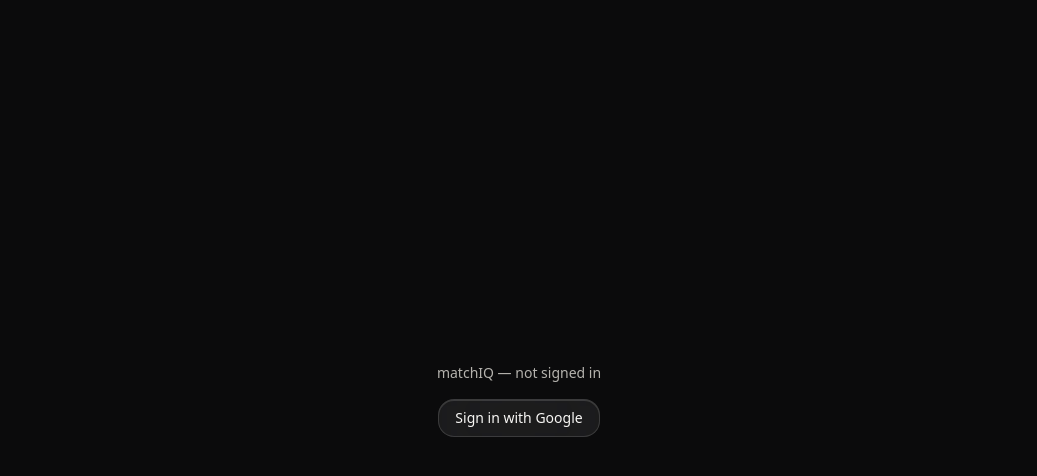
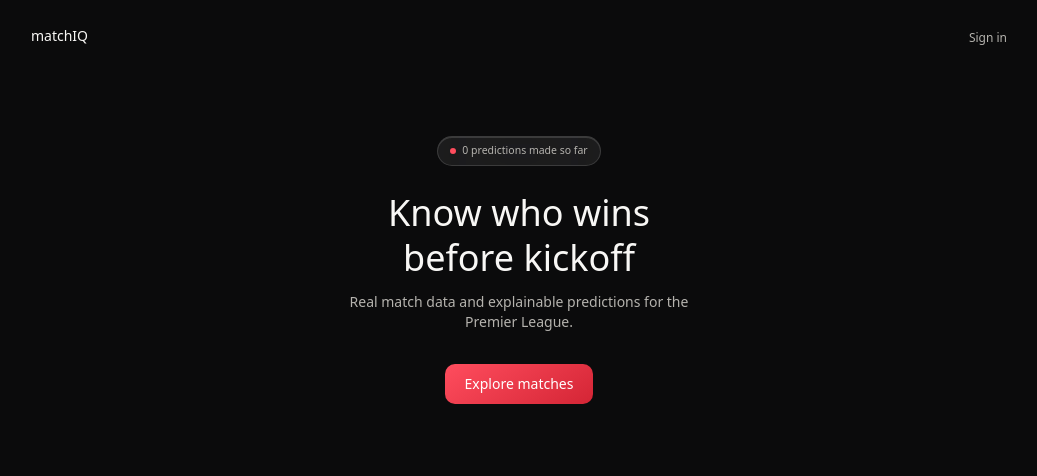
Before and after one commit to vanshsrivastv/football-analytics-platform, a Next.js app: page / in a window 1280 px wide. Shown: the top 476 px of the page, without its empty margins (121-1158 px from the left). Built offline with nearby package versions, Linux system fonts and the light colour scheme; no server answers; the database is empty.

Commit message:
checkpoint: restore matches list and detail pages after file mix-up

```diff
--- a/package.json
+++ b/package.json
@@ -15,6 +15,7 @@
     "@auth/prisma-adapter": "^2.11.2",
     "@prisma/client": "^6.19.3",
     "dotenv": "^17.4.2",
+    "framer-motion": "^12.42.2",
     "geist": "^1.7.2",
     "next": "16.2.10",
     "next-auth": "^5.0.0-beta.31",
--- a/src/app/matches/[matchId]/page.tsx
+++ b/src/app/matches/[matchId]/page.tsx
@@ -1,93 +1,72 @@
-import Link from "next/link";
+import { notFound } from "next/navigation";
 import { prisma } from "@/shared/lib/prisma";
-import { MatchCard } from "@/shared/components/MatchCard";
-import { MatchStatus } from "@prisma/client";
+import { auth } from "@/shared/lib/auth";
+import { TeamCrest } from "@/shared/components/TeamCrest";
+import { ScoreDisplay } from "@/shared/components/ScoreDisplay";
+import { ProbabilityBar } from "@/shared/components/ProbabilityBar";
+import { FavoriteButton } from "@/features/favorites/components/FavoriteButton";
+import { activePredictor } from "@/features/predictions/engine";
 
-const statusMap: Record<string, MatchStatus> = {
-  live: MatchStatus.LIVE,
-  upcoming: MatchStatus.SCHEDULED,
-  finished: MatchStatus.FINISHED,
-};
+export default async function MatchDetailPage({
+  params,
+}: {
+  params: Promise<{ matchId: string }>;
+}) {
+  const { matchId } = await params;
+  const session = await auth();
 
-const tabs = [
-  { key: "live", label: "Live" },
-  { key: "upcoming", label: "Upcoming" },
-  { key: "finished", label: "Finished" },
-];
-
-export default async function MatchesPage({
-  searchParams,
-}: {
-  searchParams: Promise<{ status?: string; team?: string }>;
-}) {
-  const params = await searchParams;
-  const activeTab = params.status ?? "upcoming";
-  const status = statusMap[activeTab] ?? MatchStatus.SCHEDULED;
-  const teamId = params.team;
-
-  const matches = await prisma.match.findMany({
-    where: {
-      status,
-      ...(teamId ? { OR: [{ homeTeamId: teamId }, { awayTeamId: teamId }] } : {}),
-    },
+  const match = await prisma.match.findUnique({
+    where: { id: matchId },
     include: {
       homeTeam: true,
       awayTeam: true,
       season: { include: { competition: true } },
+      statistics: true,
     },
-    orderBy: { kickoff: "asc" },
   });
 
-  return (
-    <main className="min-h-screen p-8">
-      <h1 className="text-lg text-[var(--color-text-primary)] mb-4">Matches</h1>
+  if (!match) {
+    notFound();
+  }
 
-      <div className="flex gap-5 mb-6 text-sm">
-        {tabs.map((tab) => (
-          <Link
-            key={tab.key}
-            href={`/matches?status=${tab.key}${teamId ? `&team=${teamId}` : ""}`}
-            className={
-              tab.key === activeTab
-                ? "text-[var(--color-accent)]"
-                : "text-[var(--color-text-secondary)]"
-            }
-          >
-            {tab.label}
-          </Link>
-        ))}
-      </div>
+  const favoritedTeamIds = session?.user?.id
+    ? (
+        await prisma.favorite.findMany({
+          where: {
+            userId: session.user.id,
+            teamId: { in: [match.homeTeamId, match.awayTeamId] },
+          },
+        })
+      ).map((f) => f.teamId)
+    : [];
 
-      {teamId && (
-        <Link
-          href={`/matches?status=${activeTab}`}
-          className="inline-block mb-4 text-[11px] text-[var(--color-text-muted)]"
-        >
-          ✕ clear team filter
-        </Link>
-      )}
+  const headToHead = await prisma.match.findMany({
+    where: {
+      id: { not: match.id },
+      OR: [
+        { homeTeamId: match.homeTeamId, awayTeamId: match.awayTeamId },
+        { homeTeamId: match.awayTeamId, awayTeamId: match.homeTeamId },
+      ],
+    },
+    orderBy: { kickoff: "desc" },
+    take: 5,
+    include: { homeTeam: true, awayTeam: true },
+  });
 
-      {matches.length === 0 ? (
-        <p className="text-[var(--color-text-muted)] text-sm">
-          No {activeTab} matches right now.
-        </p>
-      ) : (
-        <div className="flex flex-wrap gap-4">
-          {matches.map((match) => (
-            <Link key={match.id} href={`/matches/${match.id}`}>
-              <MatchCard
-                competitionLabel={match.season.competition.name}
-                homeTeamName={match.homeTeam.name}
-                awayTeamName={match.awayTeam.name}
-                homeCrestUrl={match.homeTeam.crestUrl}
-                awayCrestUrl={match.awayTeam.crestUrl}
-                homeScore={match.homeScore}
-                awayScore={match.awayScore}
-              />
-            </Link>
-          ))}
-        </div>
-      )}
-    </main>
-  );
-}
+  const [homeStanding, awayStanding] = await Promise.all([
+    prisma.standing.findFirst({
+      where: { teamId: match.homeTeamId, seasonId: match.seasonId },
+    }),
+    prisma.standing.findFirst({
+      where: { teamId: match.awayTeamId, seasonId: match.seasonId },
+    }),
+  ]);
+
+  const headToHeadSummary = headToHead.reduce(
+    (acc, m) => {
+      if (m.homeScore === null || m.awayScore === null) {
+        return acc;
+      }
+      const homeWasOurHomeTeam = m.homeTeamId === match.homeTeamId;
+      if (m.homeScore === m.awayScore) {
+        acc.draws =
--- a/src/app/matches/page.tsx
+++ b/src/app/matches/page.tsx
@@ -18,14 +18,18 @@ const tabs = [
 export default async function MatchesPage({
   searchParams,
 }: {
-  searchParams: Promise<{ status?: string }>;
+  searchParams: Promise<{ status?: string; team?: string }>;
 }) {
   const params = await searchParams;
   const activeTab = params.status ?? "upcoming";
   const status = statusMap[activeTab] ?? MatchStatus.SCHEDULED;
+  const teamId = params.team;
 
   const matches = await prisma.match.findMany({
-    where: { status },
+    where: {
+      status,
+      ...(teamId ? { OR: [{ homeTeamId: teamId }, { awayTeamId: teamId }] } : {}),
+    },
     include: {
       homeTeam: true,
       awayTeam: true,
@@ -42,7 +46,7 @@ export default async function MatchesPage({
         {tabs.map((tab) => (
           <Link
             key={tab.key}
-            href={`/matches?status=${tab.key}`}
+            href={`/matches?status=${tab.key}${teamId ? `&team=${teamId}` : ""}`}
             className={
               tab.key === activeTab
                 ? "text-[var(--color-accent)]"
@@ -53,6 +57,15 @@ export default async function MatchesPage({
           </Link>
         ))}
       </div>
+
+      {teamId && (
+        <Link
+          href={`/matches?status=${activeTab}`}
+          className="inline-block mb-4 text-[11px] text-[var(--color-text-muted)]"
+        >
+          ✕ clear team filter
+        </Link>
+      )}
 
       {matches.length === 0 ? (
         <p className="text-[var(--color-text-muted)] text-sm">
@@ -67,14 +80,4 @@ export default async function MatchesPage({
                 homeTeamName={match.homeTeam.name}
                 awayTeamName={match.awayTeam.name}
                 homeCrestUrl={match.homeTeam.crestUrl}
-                awayCrestUrl={match.awayTeam.crestUrl}
-                homeScore={match.homeScore}
-                awayScore={match.awayScore}
-              />
-            </Link>
-          ))}
-        </div>
-      )}
-    </main>
-  );
-}
+                awayCrestUrl={match.awayT
--- a/src/app/page.tsx
+++ b/src/app/page.tsx
@@ -1,37 +1,31 @@
 import { auth, signIn, signOut } from "@/shared/lib/auth";
+import { prisma } from "@/shared/lib/prisma";
+import { Hero } from "@/features/marketing/components/Hero";
 
 export default async function HomePage() {
   const session = await auth();
+  const predictionCount = await prisma.prediction.count();
 
   return (
-    <main className="min-h-screen flex flex-col items-center justify-center gap-4">
-      <p className="text-[var(--color-text-secondary)] text-sm">
-        matchIQ — {session ? `signed in as ${session.user?.name}` : "not signed in"}
-      </p>
-
+    <main className="min-h-screen">
+      <nav className="flex justify-between items-center p-6 max-w-5xl mx-auto">
+        <span className="text-sm text-[var(--color-text-primary)] font-medium">matchIQ</span>
         {session ? (
-        <form
-          action={async () => {
-            "use server";
-            await signOut();
-          }}
-        >
-          <button className="glass px-4 py-2 text-sm text-[var(--color-text-primary)]">
+          <form action={async () => { "use server"; await signOut(); }}>
+            <button className="text-xs text-[var(--color-text-secondary)]">
               Sign out
             </button>
           </form>
         ) : (
-        <form
-          action={async () => {
-            "use server";
-            await signIn("google");
-          }}
-        >
-          <button className="glass px-4 py-2 text-sm text-[var(--color-text-primary)]">
-            Sign in with Google
+          <form action={async () => { "use server"; await signIn("google"); }}>
+            <button className="text-xs text-[var(--color-text-secondary)]">
+              Sign in
             </button>
           </form>
         )}
+      </nav>
+
+      <Hero predictionCount={predictionCount} />
     </main>
   );
 }
--- /dev/null
+++ b/src/features/marketing/components/Hero.tsx
@@ -0,0 +1,56 @@
+"use client";
+
+import { motion } from "framer-motion";
+import Link from "next/link";
+
+export function Hero({ predictionCount }: { predictionCount: number }) {
+  return (
+    <div className="flex flex-col items-center text-center px-6 pt-16 pb-12">
+      <motion.div
+        initial={{ opacity: 0, y: 14 }}
+        animate={{ opacity: 1, y: 0 }}
+        transition={{ duration: 0.5 }}
+        className="glass inline-flex items-center gap-1.5 px-3 py-1.5 rounded-full mb-6"
+      >
+        <span className="w-1.5 h-1.5 rounded-full bg-[var(--color-accent)]" />
+        <span className="text-[10.5px] text-[var(--color-text-secondary)]">
+          {predictionCount} predictions made so far
+        </span>
+      </motion.div>
+
+      <motion.h1
+        initial={{ opacity: 0, y: 14 }}
+        animate={{ opacity: 1, y: 0 }}
+        transition={{ duration: 0.5, delay: 0.1 }}
+        className="text-4xl font-medium text-[var(--color-text-primary)] leading-tight mb-3"
+      >
+        Know who wins
+        <br />
+        before kickoff
+      </motion.h1>
+
+      <motion.p
+        initial={{ opacity: 0, y: 14 }}
+        animate={{ opacity: 1, y: 0 }}
+        transition={{ duration: 0.5, delay: 0.2 }}
+        className="text-sm text-[var(--color-text-secondary)] max-w-sm mb-8"
+      >
+        Real match data and explainable predictions for the Premier League.
+      </motion.p>
+
+      <motion.div
+        initial={{ opacity: 0, y: 14 }}
+        animate={{ opacity: 1, y: 0 }}
+        transition={{ duration: 0.5, delay: 0.3 }}
+      >
+        <Link
+          href="/matches"
+          className="inline-block px-5 py-2.5 rounded-[10px] text-sm text-white"
+          style={{ background: "linear-gradient(145deg, var(--color-accent), var(--color-accent-deep))" }}
+        >
+          Explore matches
+        </Link>
+      </motion.div>
+    </div>
+  );
+}
```
Also changed, not shown: 1 other file (tests, documents, lock files or other folders). Lines whose indentation alone changed are shown as unchanged.
